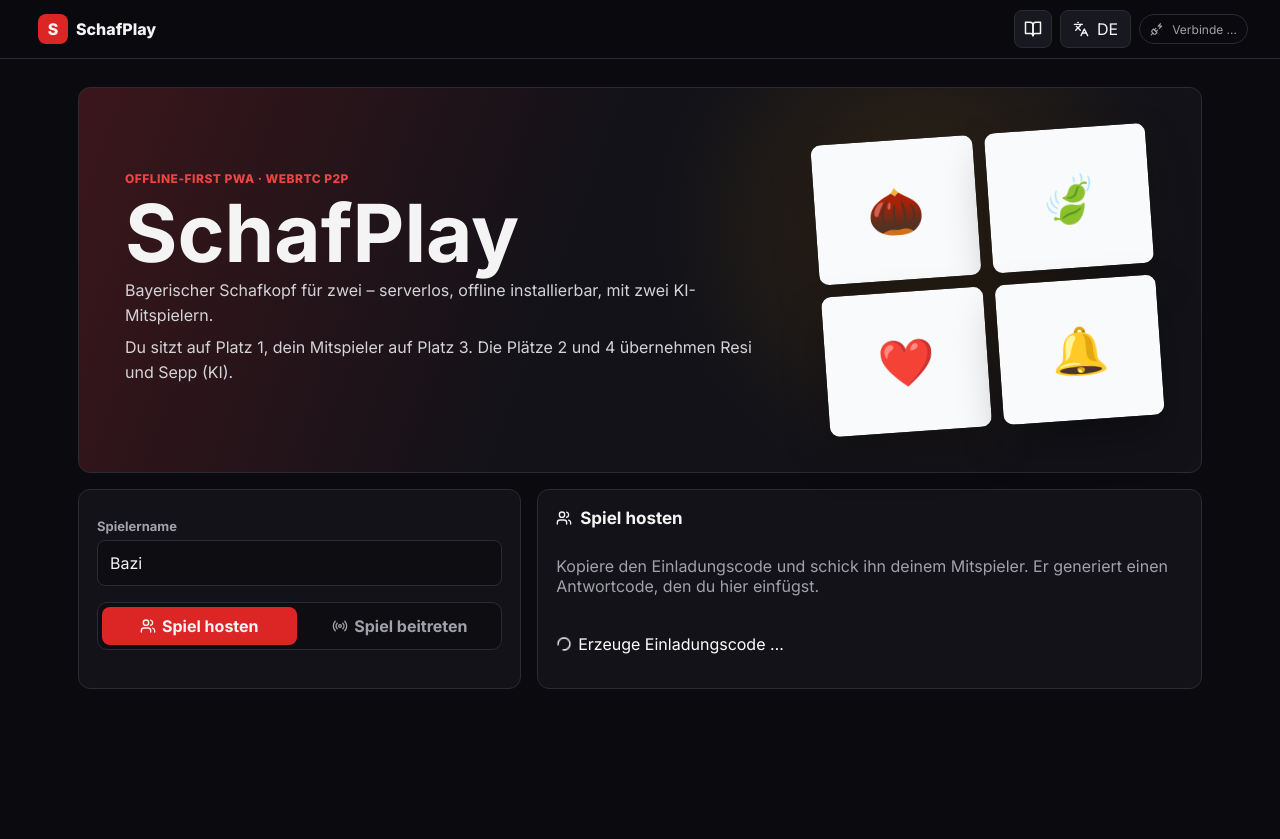
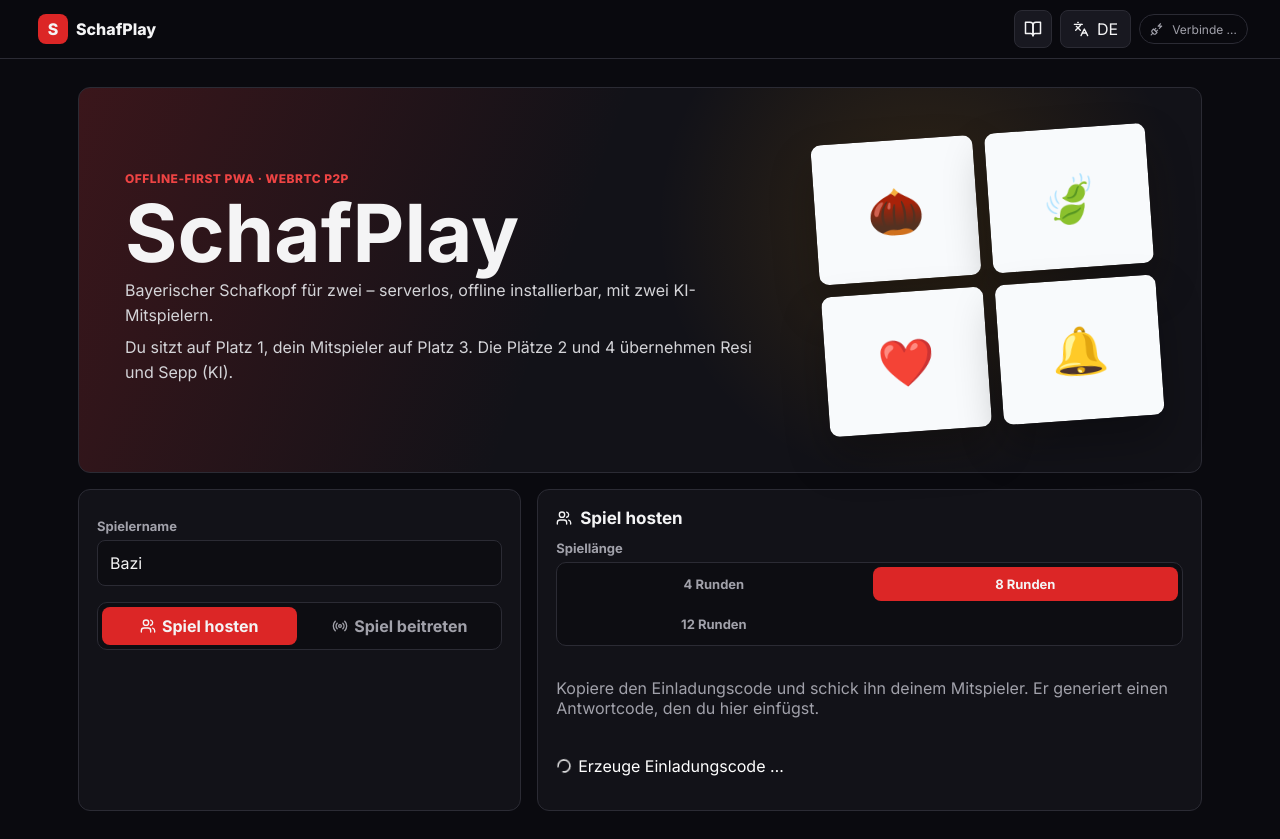
Before and after one commit to EmanuelMedinaAraujo/SchafPlay, a React (Vite) app: page / in a window 1280 px wide. Before the commit the page ends 800 px from the top, so only its background shows below. Built offline with nearby package versions, Linux system fonts and the light colour scheme.

Commit message:
engine: match length, all-pass redeals, dev skip, match-over

```diff
--- a/src/App.tsx
+++ b/src/App.tsx
@@ -42,6 +42,7 @@ export default function App() {
   const [gameState, setGameState] = useState<GameState | null>(null);
   const [connectionState, setConnectionState] = useState<PeerConnectionState | "idle">("idle");
   const [rulesOpen, setRulesOpen] = useState(false);
+  const [totalRounds, setTotalRounds] = useState<number>(8);
 
   const engineRef = useRef<GameEngine | null>(null);
   const peerRef = useRef<PeerConnection | null>(null);
@@ -104,7 +105,7 @@ export default function App() {
     setRole("host");
 
     if (!engineRef.current) {
-      const engine = new GameEngine(nameRef.current);
+      const engine = new GameEngine(nameRef.current, "Gast", totalRounds);
       engineRef.current = engine;
       engine.onStateChange((state) => {
         setGameState(state);
@@ -238,6 +239,8 @@ export default function App() {
           connectionState={connectionState}
           onHostPeer={attachHostPeer}
           onGuestPeer={attachGuestPeer}
+          totalRounds={totalRounds}
+          onTotalRoundsChange={setTotalRounds}
         />
       ) : (
         <GameBoard
--- a/src/components/HomeScreen.tsx
+++ b/src/components/HomeScreen.tsx
@@ -26,6 +26,8 @@ interface HomeScreenProps {
   onPlayerNameChange: (name: string) => void;
   onHostPeer: (peer: PeerConnection) => void;
   onGuestPeer: (peer: PeerConnection) => void;
+  totalRounds: number;
+  onTotalRoundsChange: (rounds: number) => void;
 }
 
 export default function HomeScreen(props: HomeScreenProps) {
@@ -91,6 +93,24 @@ export default function HomeScreen(props: HomeScreenProps) {
             {mode === "host" ? <UsersIcon /> : <RadioIcon />}
             {mode === "host" ? t.hostGame : t.joinGame}
           </h2>
+          {mode === "host" && (
+            <div style={{ marginBottom: "16px" }}>
+              <label className="field-label">{t.matchLength}</label>
+              <div className="mode-switch" role="group" style={{ marginTop: "4px" }}>
+                {[4, 8, 12].map((r) => (
+                  <button
+                    key={r}
+                    className={props.totalRounds === r ? "active" : ""}
+                    onClick={() => props.onTotalRoundsChange(r)}
+                    style={{ minHeight: "34px", fontSize: "13px" }}
+                    type="button"
+                  >
+                    {r} {t.rounds}
+                  </button>
+                ))}
+              </div>
+            </div>
+          )}
           <PairingPanel
             key={mode}
             language={props.language}
--- a/src/engine/GameEngine.ts
+++ b/src/engine/GameEngine.ts
@@ -48,7 +48,7 @@ export class GameEngine {
   private shuffleFn: (deck: Card[]) => Card[];
   private timer: ReturnType<typeof setTimeout> | null = null;
 
-  constructor(hostName: string, guestName = "Gast", options: EngineOptions = {}) {
+  constructor(hostName: string, guestName = "Gast", totalRounds = 8, options: EngineOptions = {}) {
     this.aiDelayMs = options.aiDelayMs ?? 900;
     this.trickHoldMs = options.trickHoldMs ?? 1600;
     this.shuffleFn = options.shuffleFn ?? shuffleDeck;
@@ -74,6 +74,7 @@ export class GameEngine {
       readyState: { p1: false, p3: false },
       scores: { p1: 0, p2: 0, p3: 0, p4: 0 },
       roundNumber: 0,
+      totalRounds,
       logs: [{ key: "log.lobby" }],
     };
   }
@@ -153,6 +154,7 @@ export class GameEngine {
     if (action.type === PlayerActionType.BID_RETREAT) this.processBidDeclare(action.playerId, null);
     if (action.type === PlayerActionType.PLAY_CARD && action.data?.cardId) this.processCardPlay(action.playerId, action.data.cardId);
     if (action.type === PlayerActionType.READY_NEXT) this.setReady(action.playerId, true);
+    if (action.type === PlayerActionType.REMATCH) this.processRematch();
   }
 
   processBidWill(playerId: string, wantsToPlay: boolean): void {
@@ -419,10 +421,47 @@ export class GameEngine {
     Object.entries(result.scoreChanges).forEach(([id, change]) => {
       state.scores[id] = (state.scores[id] ?? 0) + change;
     });
-    state.status = "ROUND_OVER";
+    if (state.roundNumber >= state.totalRounds) {
+      state.status = "MATCH_OVER";
+    } else {
+      state.status = "ROUND_OVER";
+    }
     state.currentTrick = null;
     state.readyState = { p1: false, p3: false };
     this.log(state, "log.roundOver", { names: result.winnerIds.map((id) => this.playerName(id)).join(", ") });
+  }
+
+  processRematch(): void {
+    this.clearTimer();
+    this.mutate((state) => {
+      state.readyState = { p1: false, p3: false };
+      state.scores = { p1: 0, p2: 0, p3: 0, p4: 0 };
+      state.roundNumber = 0;
+      state.dealerIdx = 3;
+      this.dealInto(state);
+      state.dealerIdx = (state.dealerIdx + 1) % 4;
+      state.activePlayerIdx = (state.dealerIdx + 1) % 4;
+      state.roundNumber += 1;
+      state.lastResult = undefined;
+      state.logs = [{ key: "log.deal", params: { round: state.roundNumber, dealer: state.players[state.dealerIdx].name } }];
+      this.resetBidding(state);
+    });
+    this.scheduleProgress();
+  }
+
+  devSkipTrick(): void {
+    if (import.meta.env.DEV && this.state.status === "PLAYING" && !this.state.collecting) {
+      this.clearTimer();
+      while (this.state.status === "PLAYING" && !this.state.collecting) {
+        const active = this.activePlayer();
+        const legal = getLegalCards(active.cards, this.state.currentTrick, this.state.currentContract);
+        if (legal.length === 0) break;
+        const card = active.isHuman
+          ? legal[0]
+          : getAICardPlay(active, this.state.currentTrick, this.state.currentContract, active.difficulty);
+        this.processCardPlay(active.id, card.id);
+      }
+    }
   }
 
   private calledAceWasPlayed(): boolean {
--- a/src/lib/i18n.ts
+++ b/src/lib/i18n.ts
@@ -6,6 +6,12 @@ export const translations = {
   de: {
     // Home / pairing
     playerName: "Spielername",
+    matchLength: "Spiellänge",
+    rounds: "Runden",
+    matchOver: "Match beendet",
+    rematch: "Revanche",
+    winner: "Gewinner",
+    devSkip: "Stich überspringen (Dev)",
     hostGame: "Spiel hosten",
     joinGame: "Spiel beitreten",
     hostIntro: "Kopiere den Einladungscode und schick ihn deinem Mitspieler. Er generiert einen Antwortcode, den du hier einfügst.",
@@ -87,6 +93,12 @@ export const translations = {
   },
   en: {
     playerName: "Player name",
+    matchLength: "Match length",
+    rounds: "rounds",
+    matchOver: "Match over",
+    rematch: "Rematch",
+    winner: "Winner",
+    devSkip: "Skip Trick (Dev)",
     hostGame: "Host game",
     joinGame: "Join game",
     hostIntro: "Copy the invite code and send it to your partner. They'll generate a reply code for you to paste here.",
--- a/src/types.ts
+++ b/src/types.ts
@@ -55,7 +55,7 @@ export enum DealSpeed {
 export type Language = "de" | "en";
 export type SeatId = "p1" | "p2" | "p3" | "p4";
 export type BiddingPhase = "WILL_PHASE" | "DECLARE_PHASE" | "RESOLVED";
-export type GameStatus = "LOBBY" | "BIDDING" | "PLAYING" | "ROUND_OVER";
+export type GameStatus = "LOBBY" | "BIDDING" | "PLAYING" | "ROUND_OVER" | "MATCH_OVER";
 
 /** Structured log entry rendered client-side in the viewer's language. */
 export interface LogEntry {
@@ -147,6 +147,7 @@ export interface GameState {
   readyState: ReadyState;
   scores: Record<string, number>;
   roundNumber: number;
+  totalRounds: number;
   logs: LogEntry[];
   lastResult?: RoundResult;
 }
@@ -167,6 +168,7 @@ export enum PlayerActionType {
   BID_RETREAT = "BID_RETREAT",
   PLAY_CARD = "PLAY_CARD",
   READY_NEXT = "READY_NEXT",
+  REMATCH = "REMATCH",
 }
 
 export interface PlayerAction {
--- a/tsconfig.json
+++ b/tsconfig.json
@@ -21,7 +21,8 @@
       ]
     },
     "allowImportingTsExtensions": true,
-    "noEmit": true
+    "noEmit": true,
+    "types": ["vite/client"]
   },
   "include": [
     "src",
```
